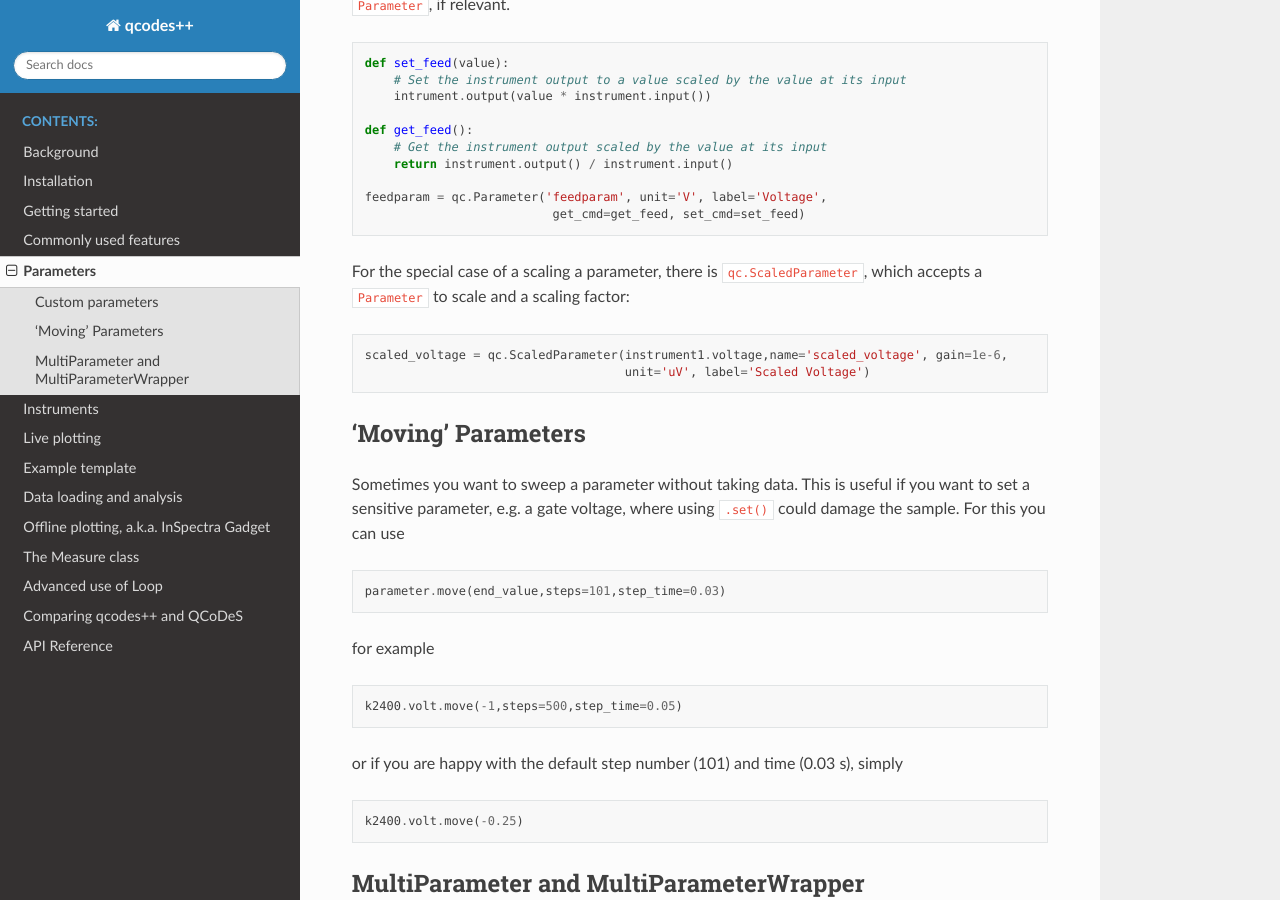
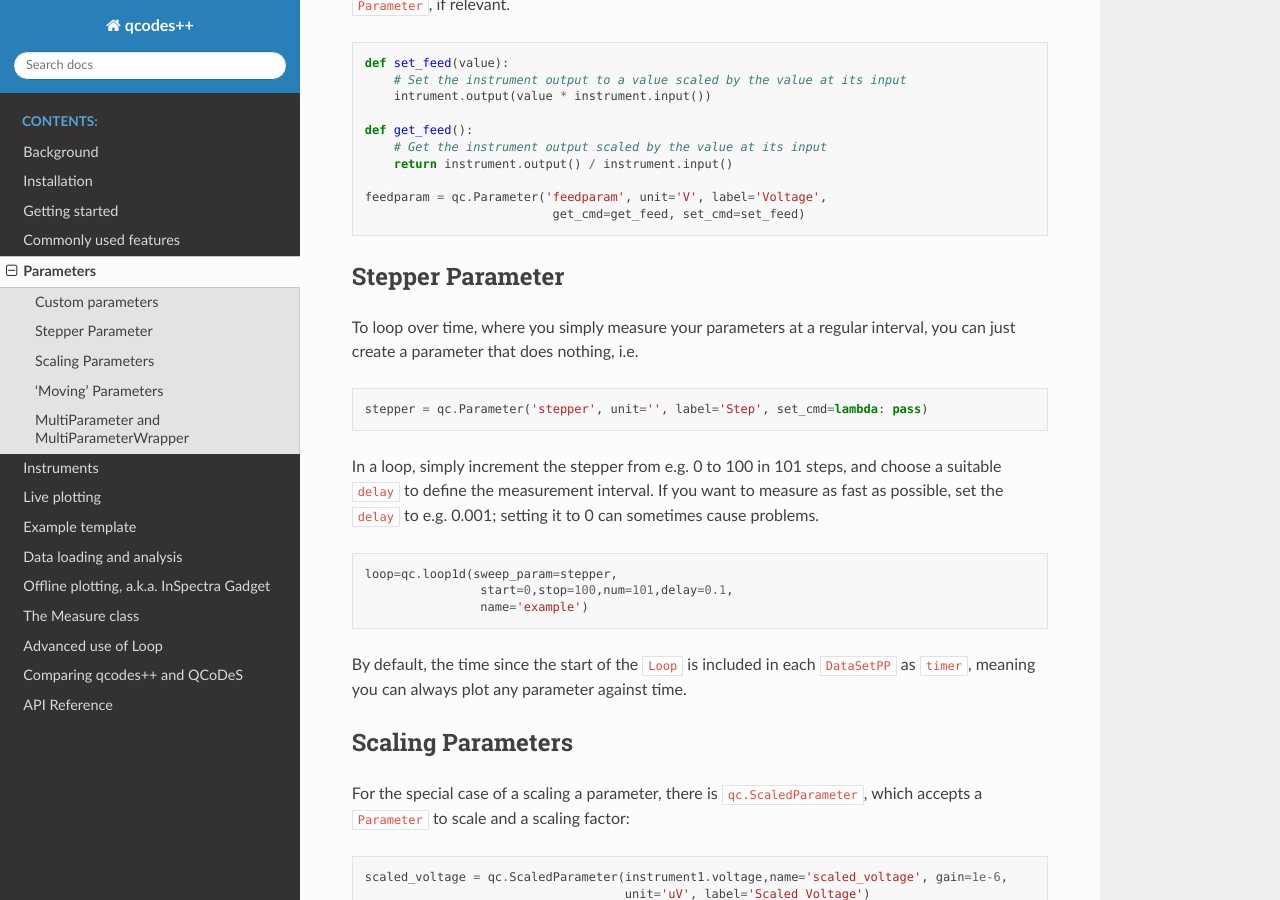
Before and after one commit to qcodespp/qcodespp.github.io, a Sphinx documentation site: the page built from docs/source/parameters.rst, in a window 1280 px wide and 900 px high, scrolled down 1222 px. Built offline with Sphinx 7.4.7 and the Read the Docs theme 3.1.0, drawn with Linux system fonts in a browser that asks for light colours.

Commit message:
Description for stepper parameter

```diff
--- a/docs/source/more_features.rst
+++ b/docs/source/more_features.rst
@@ -11,6 +11,10 @@ Instead of repeatedly supplying the ``measure`` argument to the loops, especiall
     station.set_measurement(instrument.input1, instrument.input2)
 
 Now you do not need to specify ``measure`` in ``loop1d``, ``loop2d``, ``loop2dUD``.
+
+Looping over time
+-----------------
+Often, you will want to monitor your parameters' evolution over time. To do this, make a custom 'stepper' ``Parameter`` to loop over, `as outlined here <https://qcodespp.github.io/parameters.html#stepper-parameter.`__
 
 Other kinds of actions
 ----------------------
--- a/docs/source/parameters.rst
+++ b/docs/source/parameters.rst
@@ -56,6 +56,29 @@ Defining a custom ``get_cmd`` enables e.g. averaging, filtering, or any other op
 
     feedparam = qc.Parameter('feedparam', unit='V', label='Voltage',
                               get_cmd=get_feed, set_cmd=set_feed)
+
+
+Stepper Parameter
+-----------------
+
+To loop over time, where you simply measure your parameters at a regular interval, you can just create a parameter that does nothing, i.e.
+
+.. code-block:: python
+
+    stepper = qc.Parameter('stepper', unit='', label='Step', set_cmd=lambda: pass)
+
+In a loop, simply increment the stepper from e.g. 0 to 100 in 101 steps, and choose a suitable ``delay`` to define the measurement interval. If you want to measure as fast as possible, set the ``delay`` to e.g. 0.001; setting it to 0 can sometimes cause problems.
+
+.. code-block:: python
+
+    loop=qc.loop1d(sweep_param=stepper,
+                    start=0,stop=100,num=101,delay=0.1,
+                    name='example')
+
+By default, the time since the start of the ``Loop`` is included in each ``DataSetPP`` as ``timer``, meaning you can always plot any parameter against time.
+
+Scaling Parameters
+------------------
 
 For the special case of a scaling a parameter, there is ``qc.ScaledParameter``, which accepts a ``Parameter`` to scale and a scaling factor:
 
```
